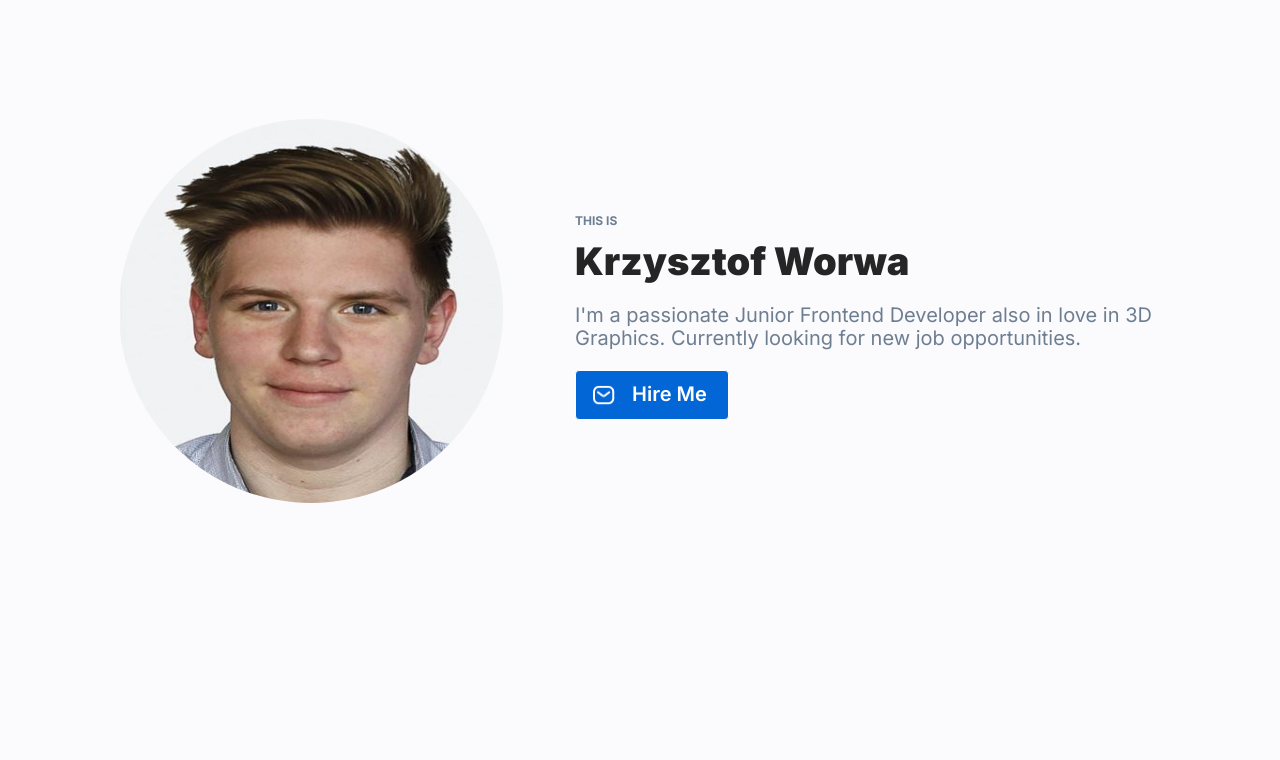
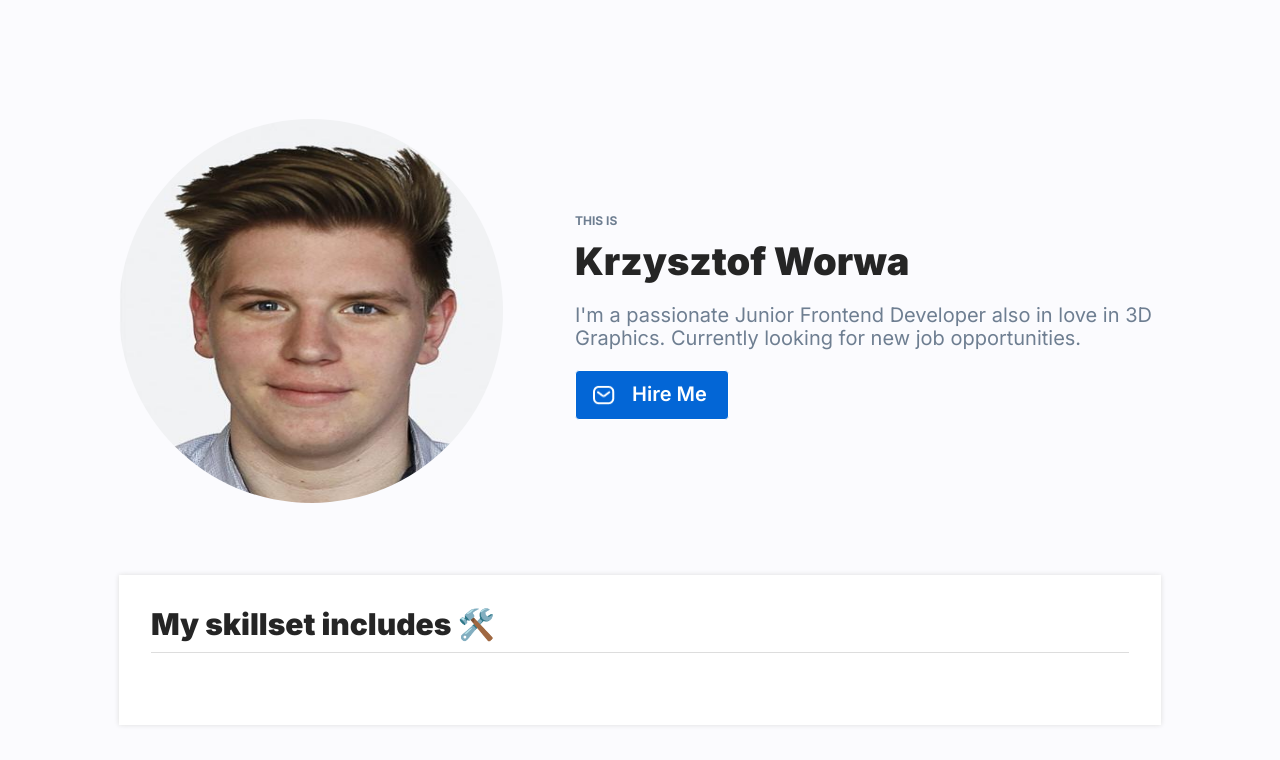
Before and after one commit to KrzysiekWorwa/personal-homepage, a React (Create React App) app: page / in a window 1280 px wide. Shown: the top 760 px of the page. Built offline with nearby package versions, Linux system fonts and the light colour scheme.

Commit message:
adding and stylunk Tile component

```diff
--- a/src/App.js
+++ b/src/App.js
@@ -3,6 +3,7 @@ import { themeLight } from "./theme";
 import { GlobalStyle } from "./GlobalStyle";
 import { Container } from "./components/Container";
 import HeaderTile from "./components/HeaderTile/index";
+import Tile from "./components/Tile";
 
 function App() {
   return (
@@ -10,6 +11,7 @@ function App() {
       <GlobalStyle />
       <Container>
         <HeaderTile />
+        <Tile />
       </Container>
     </ThemeProvider>
   );
--- a/src/Components/HeaderTile/index.js
+++ b/src/Components/HeaderTile/index.js
@@ -9,7 +9,6 @@ import {
 } from "./styled";
 import image from "./Images/zdjecie.jpg"
 import icon from "./Images/icon.png"
-
 
 const HeaderTile = () => (
 
--- /dev/null
+++ b/src/Components/Tile/index.js
@@ -0,0 +1,18 @@
+import { SectionBody, SectionHeader,SectionUnderline, SectionTitle, Body } from "./styled";
+
+const Tile = () => (
+
+    <SectionBody>
+        <SectionHeader>
+            <SectionTitle>
+                My skillset includes 🛠️
+            </SectionTitle>
+            <SectionUnderline />
+        </SectionHeader>
+        <Body>
+        </Body>
+    </SectionBody>
+
+);
+
+export default Tile;
--- /dev/null
+++ b/src/Components/Tile/styled.js
@@ -0,0 +1,30 @@
+import styled from "styled-components";
+
+export const SectionBody = styled.section`
+    background-color: ${({ theme }) => theme.colors.white};
+    margin: 72px 0px;
+    box-shadow: 0 0 5px #ddd;
+`;
+
+export const SectionHeader = styled.header`
+    align-items: center;
+    padding: 32px;
+`;
+
+export const SectionUnderline = styled.div`
+    width: 100%;
+    height: 1px;
+    background-color: #ddd;
+    margin: 10px auto 0;
+`;
+
+export const SectionTitle = styled.h2`
+    font-size: 30px;
+    font-weight: 900;
+    color: ${({theme}) => theme.colors.mineShaft};
+    margin: 0;
+`;
+
+export const Body = styled.div`
+    padding: 20px;
+`;
```
